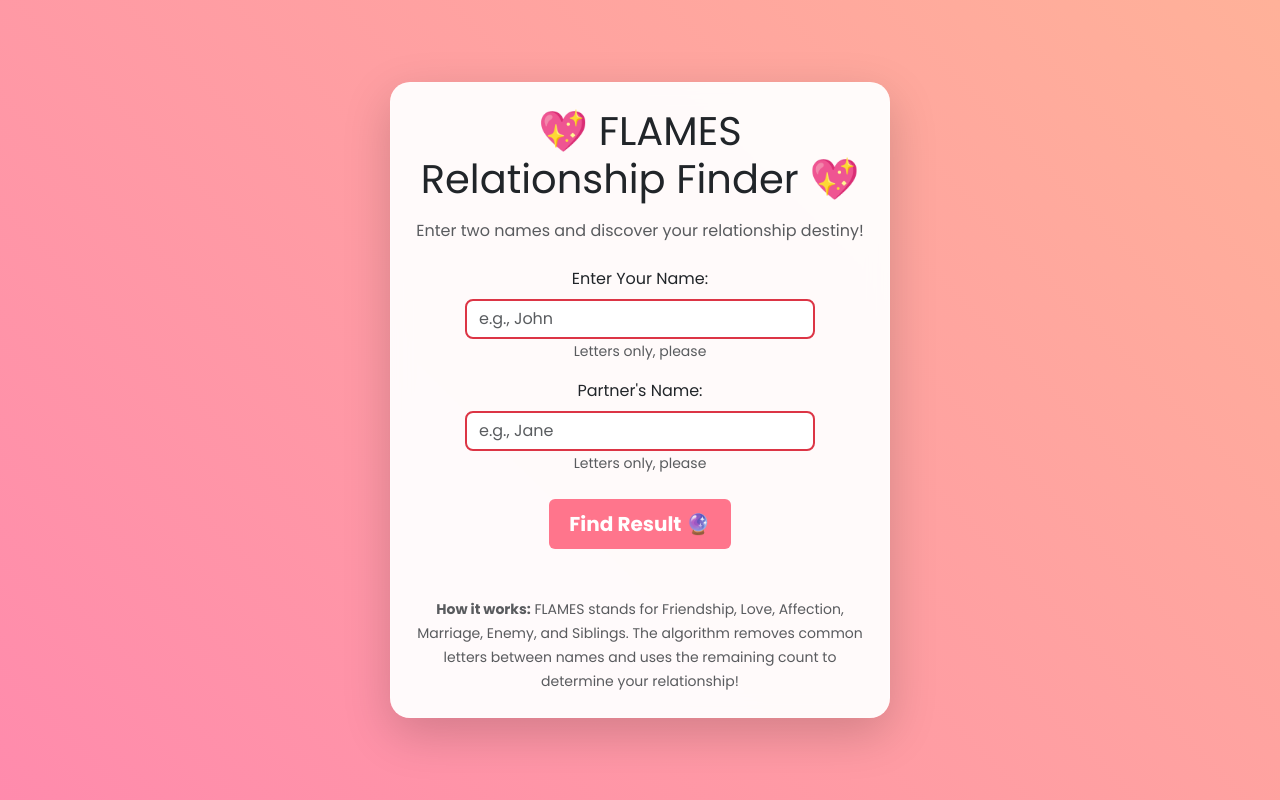
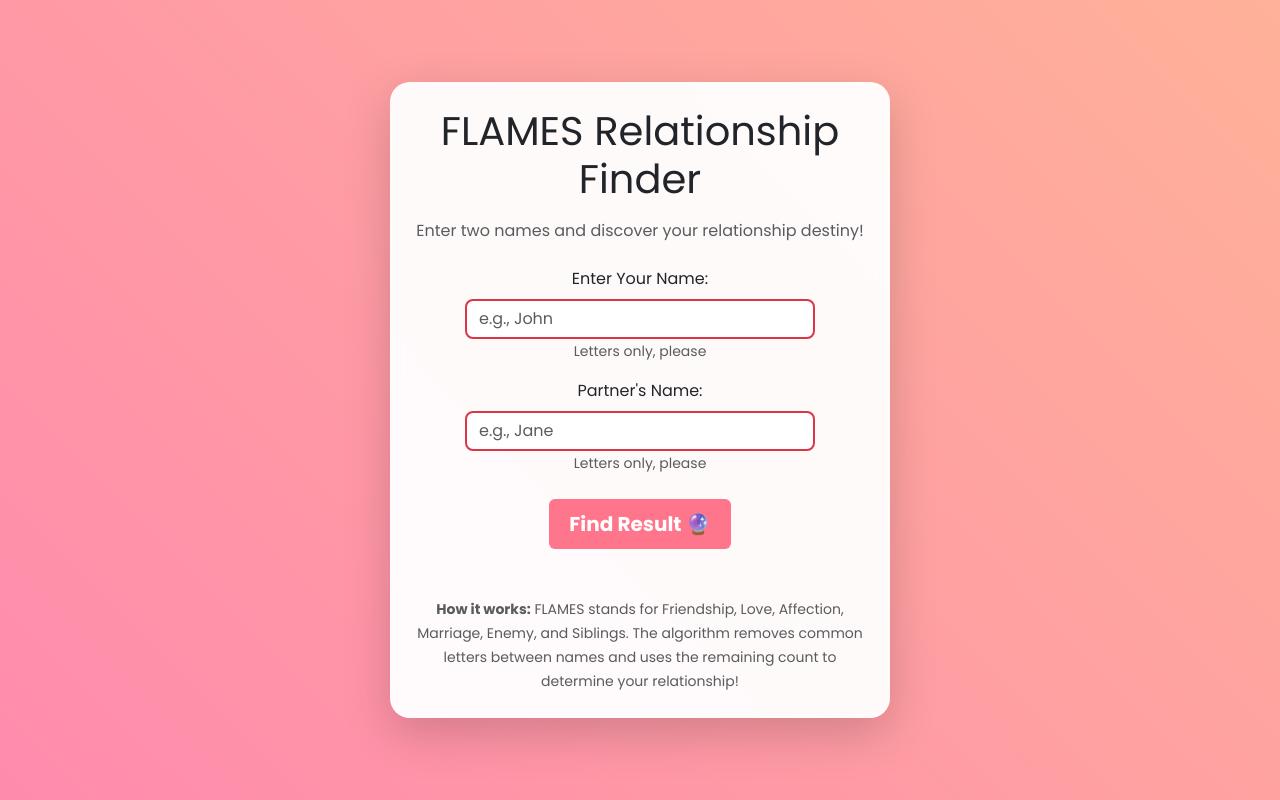
Before and after one commit to SNB220/FLAMES, a website: page index.html in a window 1280 px wide. Drawn offline with nearby package versions, Linux system fonts and the light colour scheme.

Commit message:
Update index.html

```diff
--- a/index.html
+++ b/index.html
@@ -14,7 +14,7 @@
 <body>
     <div class="center-container">
         <div class="card p-4 shadow-lg">
-            <h1 class="text-center mb-3">💖 FLAMES Relationship Finder 💖</h1>
+            <h1 class="text-center mb-3"> FLAMES Relationship Finder </h1>
             <p class="text-center text-muted mb-4">Enter two names and discover your relationship destiny!</p>
 
             <form id="flamesForm" role="form">
```
